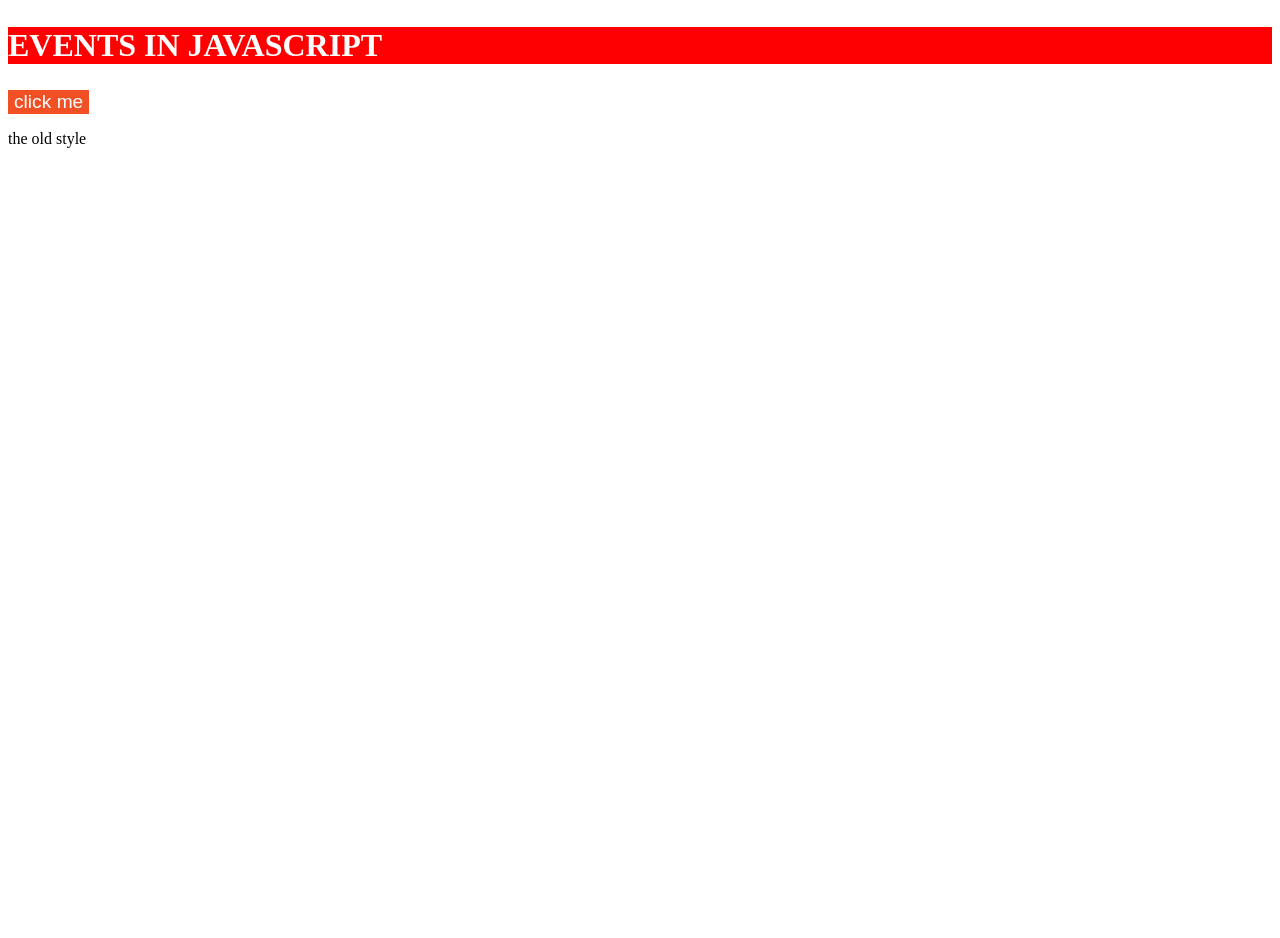
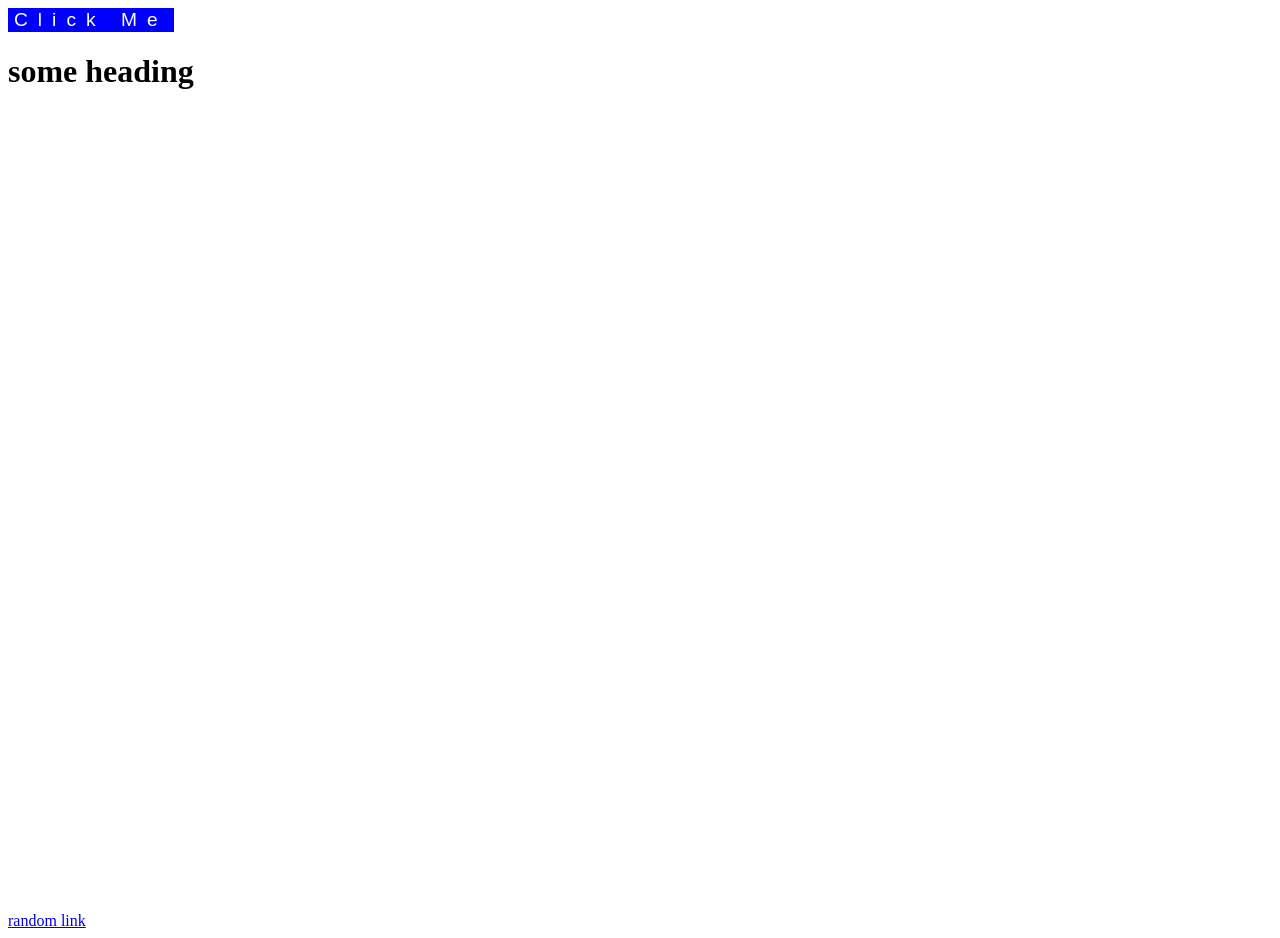
Before and after one commit to k4u5hik/javascript, a plain HTML site: page challenges/index.html in a window 1280 px wide. Both pictures are taken after a click on the button "click me". Before the commit the page ends 800 px from the top, so only its background shows below. Drawn offline with Linux system fonts and the light colour scheme.

Commit message:
eventObject & this intro

```diff
--- /dev/null
+++ b/challenges/34-eventObject.js
@@ -0,0 +1,11 @@
+const heading = document.querySelector("h1");
+const btn = document.querySelector(".btn");
+
+heading.addEventListener("click", function (event) {
+  console.log(event.currentTarget);
+});
+
+btn.addEventListener("click", function (event) {
+  event.currentTarget.classList.add("blue");
+  console.log(event.type);
+});
--- a/challenges/index.html
+++ b/challenges/index.html
@@ -12,25 +12,29 @@
         text-transform: uppercase;
         font-size: 2rem;
       }
+      .btn {
+        background: #f15025;
+        color: white;
+        font-size: 1.2rem;
+        border: none;
+      }
       .blue {
         background: blue;
         color: white;
         text-transform: capitalize;
         letter-spacing: 10px;
       }
-      .btn {
-        background: #f15025;
-        color: white;
-        font-size: 1.2rem;
-        border: none;
+      a {
+        display: inline-block;
+        margin-top: 100vh;
       }
     </style>
   </head>
   <body>
-    <h2>events in javascript</h2>
     <button class="btn">click me</button>
+    <h1>some heading</h1>
+    <a href="#" id="link">random link</a>
     <!-- javascript -->
-    <p onclick="this.classList.add('red')">the old style</p>
-    <script src="33-events.js"></script>
+    <script src="34-eventObject.js"></script>
   </body>
 </html>
```
